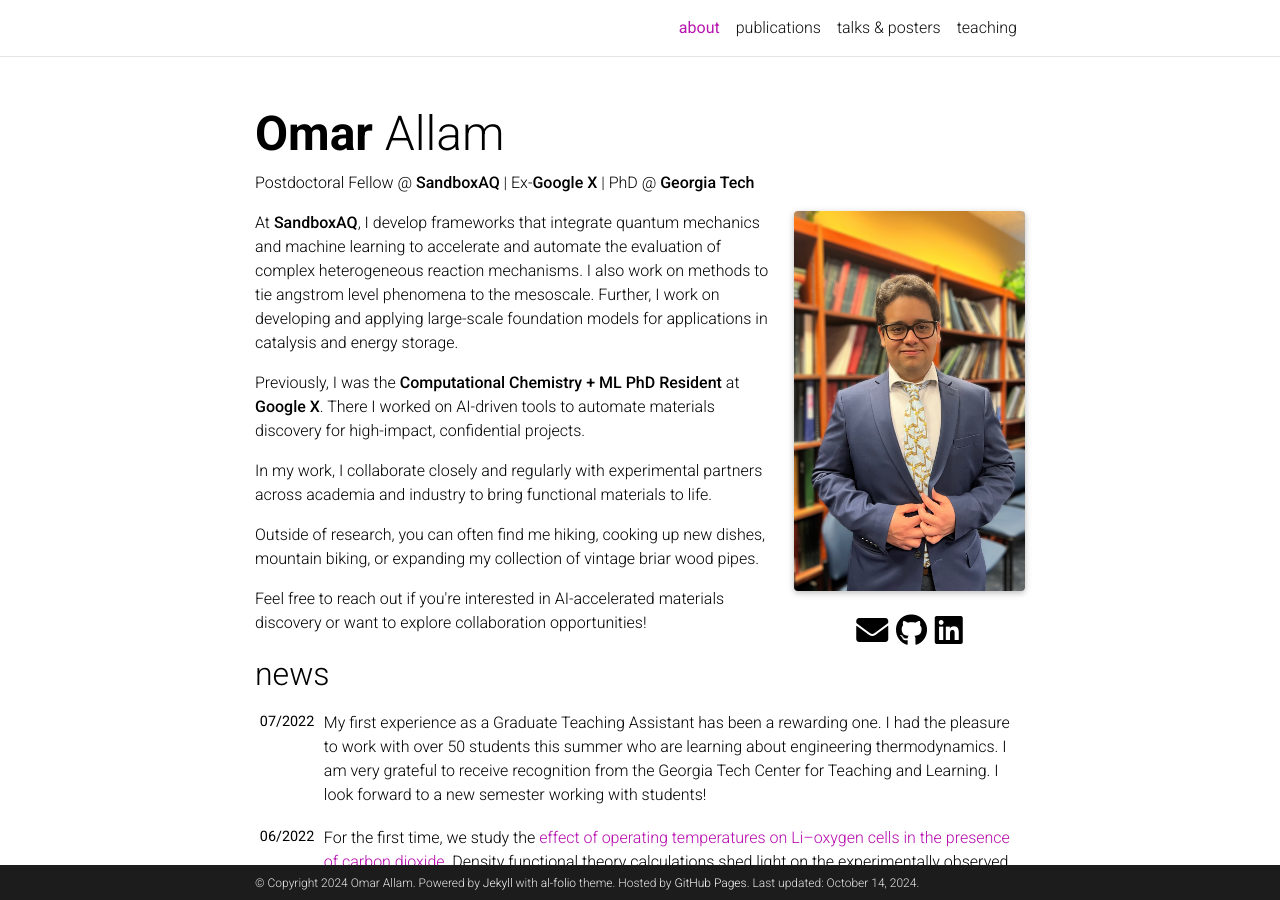
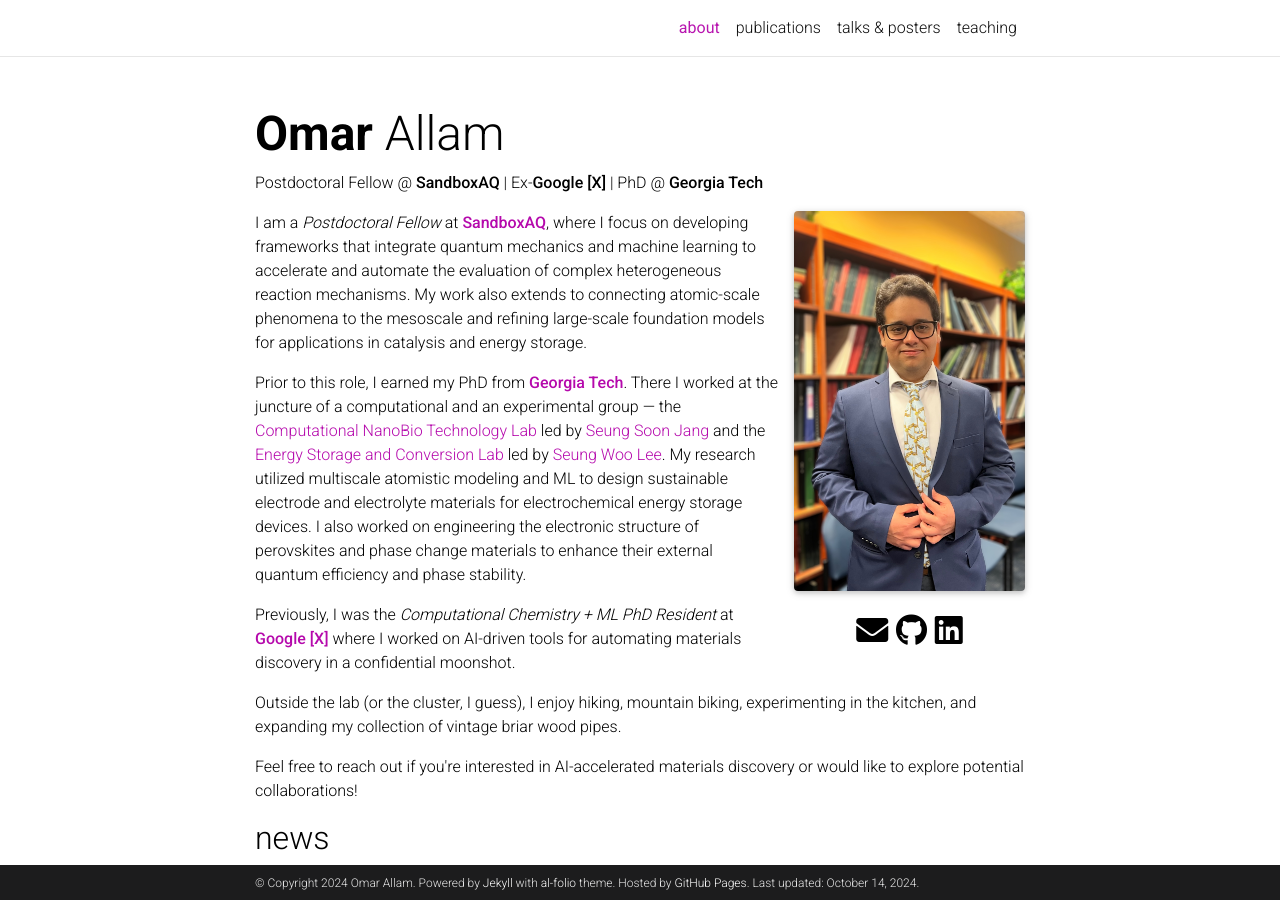
Before and after one commit to oallam3/oallam3.github.io, a Jekyll site: the page built from _pages/about.md, in a window 1280 px wide and 900 px high. Built offline with Jekyll 4.4.1, drawn with Linux system fonts in a browser that asks for light colours; full-size pictures stand in for the smaller copies a plugin makes; comment, search, counter and statistics services are not loaded; a style sheet for code colours, icons or effects is not loaded.

Commit message:
updated profile3

```diff
--- a/_pages/about.md
+++ b/_pages/about.md
@@ -2,7 +2,7 @@
 layout: about
 title: about
 permalink: /
-subtitle: Postdoctoral Fellow @ <strong>SandboxAQ</strong> | Ex-<strong>Google X</strong> | PhD @ <strong>Georgia Tech</strong>
+subtitle: Postdoctoral Fellow @ <strong>SandboxAQ</strong> | Ex-<strong>Google [X]</strong> | PhD @ <strong>Georgia Tech</strong>
 
 profile:
   align: right
@@ -16,12 +16,12 @@ selected_papers: true # includes a list of papers marked as "selected={true}"
 social: true  # includes social icons at the bottom of the page
 ---
 
-<p>At <strong>SandboxAQ</strong>, I develop frameworks that integrate quantum mechanics and machine learning to accelerate and automate the evaluation of complex heterogeneous reaction mechanisms. I also work on methods to tie angstrom level phenomena to the mesoscale. Further, I work on developing and applying large-scale foundation models for applications in catalysis and energy storage.</p>
+<p>I am a <i>Postdoctoral Fellow</i> at <strong><a href="https://www.sandboxaq.com" target="_blank" style="text-decoration: none;">SandboxAQ</a></strong>, where I focus on developing frameworks that integrate quantum mechanics and machine learning to accelerate and automate the evaluation of complex heterogeneous reaction mechanisms. My work also extends to connecting atomic-scale phenomena to the mesoscale and refining large-scale foundation models for applications in catalysis and energy storage.</p>
 
-<p>Previously, I was the <strong>Computational Chemistry + ML PhD Resident</strong> at <strong>Google X</strong>. There I worked on AI-driven tools to automate materials discovery for high-impact, confidential projects.</p>
+<p>Prior to this role, I earned my PhD from <strong><a href="https://www.gatech.edu" target="_blank" style="text-decoration: none;">Georgia Tech</a></strong>. There I worked at the juncture of a computational and an experimental group — the <a href="https://www.mse.gatech.edu/people/seung-soon-jang" target="_blank" style="text-decoration: none;">Computational NanoBio Technology Lab</a> led by <a href="https://www.mse.gatech.edu/people/seung-soon-jang" target="_blank" style="text-decoration: none;">Seung Soon Jang</a> and the <a href="https://me.gatech.edu/faculty/lee-0" target="_blank" style="text-decoration: none;">Energy Storage and Conversion Lab</a> led by <a href="https://me.gatech.edu/faculty/lee-0" target="_blank" style="text-decoration: none;">Seung Woo Lee</a>. My research utilized multiscale atomistic modeling and ML to design sustainable electrode and electrolyte materials for electrochemical energy storage devices. I also worked on engineering the electronic structure of perovskites and phase change materials to enhance their external quantum efficiency and phase stability.</p>
 
-<p>In my work, I collaborate closely and regularly with experimental partners across academia and industry to bring functional materials to life.</p>
+<p>Previously, I was the <i>Computational Chemistry + ML PhD Resident</i> at <strong><a href="https://x.company" target="_blank" style="text-decoration: none;">Google [X]</a></strong> where I worked on AI-driven tools for automating materials discovery in a confidential moonshot.</p>
 
-<p>Outside of research, you can often find me hiking, cooking up new dishes, mountain biking, or expanding my collection of vintage briar wood pipes.</p>
+<p>Outside the lab (or the cluster, I guess), I enjoy hiking, mountain biking, experimenting in the kitchen, and expanding my collection of vintage briar wood pipes.</p>
 
-<p>Feel free to reach out if you're interested in AI-accelerated materials discovery or want to explore collaboration opportunities!</p>
+<p>Feel free to reach out if you're interested in AI-accelerated materials discovery or would like to explore potential collaborations!</p>
```
